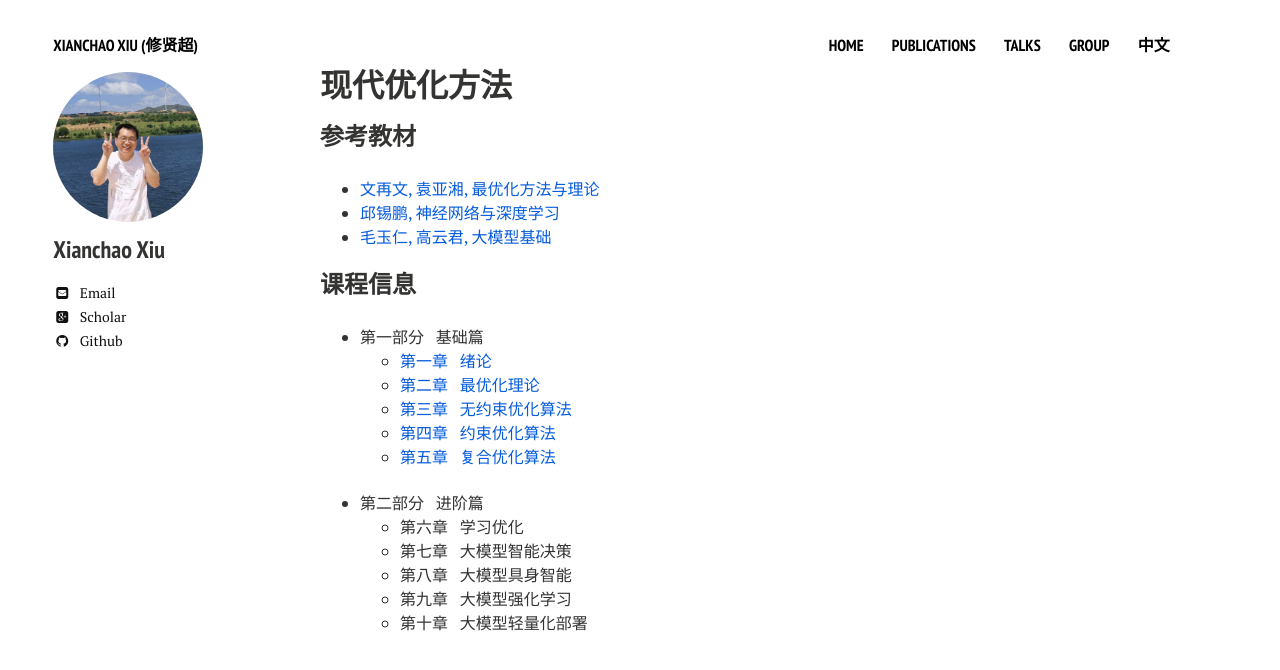
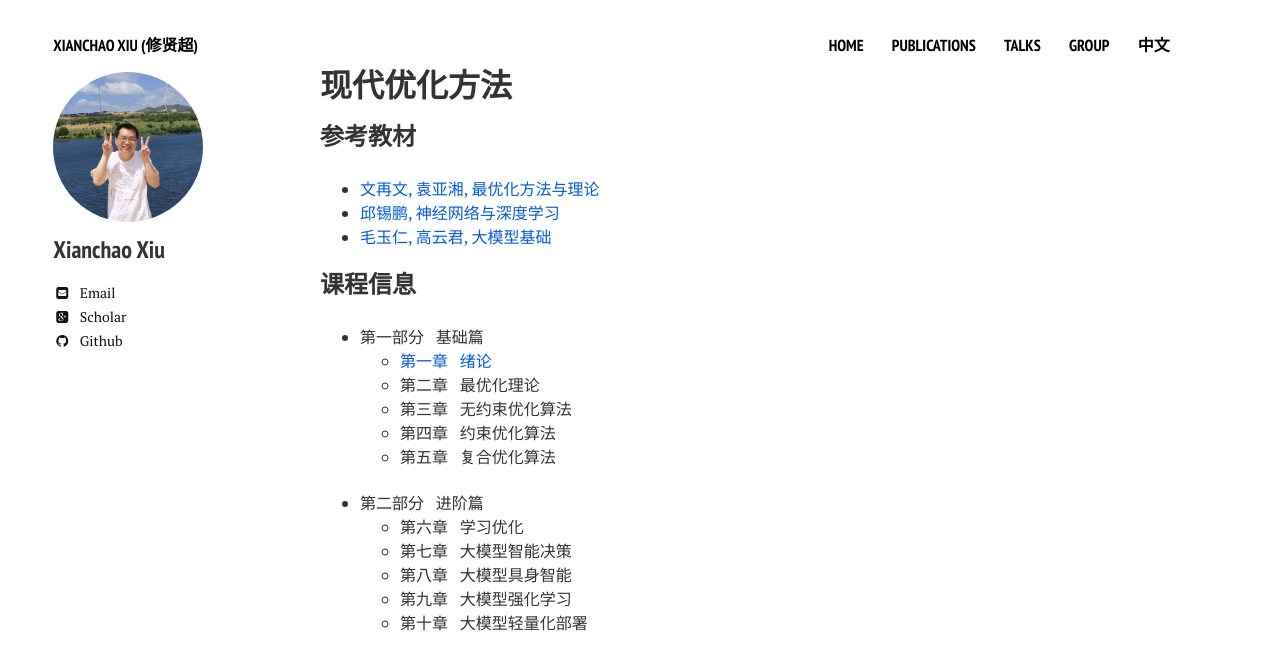
Before and after one commit to xianchaoxiu/xianchaoxiu.github.io, a Jekyll site: the page built from chinese/OPT/index.md, in a window 1280 px wide. Shown: the top 670 px of the page. Built offline with Jekyll 4.4.1, drawn with Linux system fonts in a browser that asks for light colours; nearby versions of some CDN libraries.

Commit message:
Update index.md

```diff
--- a/chinese/OPT/index.md
+++ b/chinese/OPT/index.md
@@ -18,10 +18,10 @@ share: false
 
 - 第一部分 &nbsp;  基础篇<br>
   -  <a href="../OPT/绪论.pdf" class="textlink" target="_blank">  第一章 &nbsp;  绪论<br>
-  -  <a href="../OPT/最优化理论.pdf" class="textlink" target="_blank">  第二章 &nbsp;  最优化理论<br>
-  -  <a href="../OPT/无约束优化算法.pdf" class="textlink" target="_blank">  第三章 &nbsp;  无约束优化算法<br>
-  -  <a href="../OPT/约束优化算法.pdf" class="textlink" target="_blank">  第四章 &nbsp;  约束优化算法<br>
-  -  <a href="../OPT/复合优化算法.pdf" class="textlink" target="_blank">  第五章 &nbsp;  复合优化算法<br><br>
+  -  第二章 &nbsp;  最优化理论<br>
+  -  第三章 &nbsp;  无约束优化算法<br>
+  -  第四章 &nbsp;  约束优化算法<br>
+  -  第五章 &nbsp;  复合优化算法<br><br>
 
 
 - 第二部分 &nbsp;  进阶篇<br>
```
